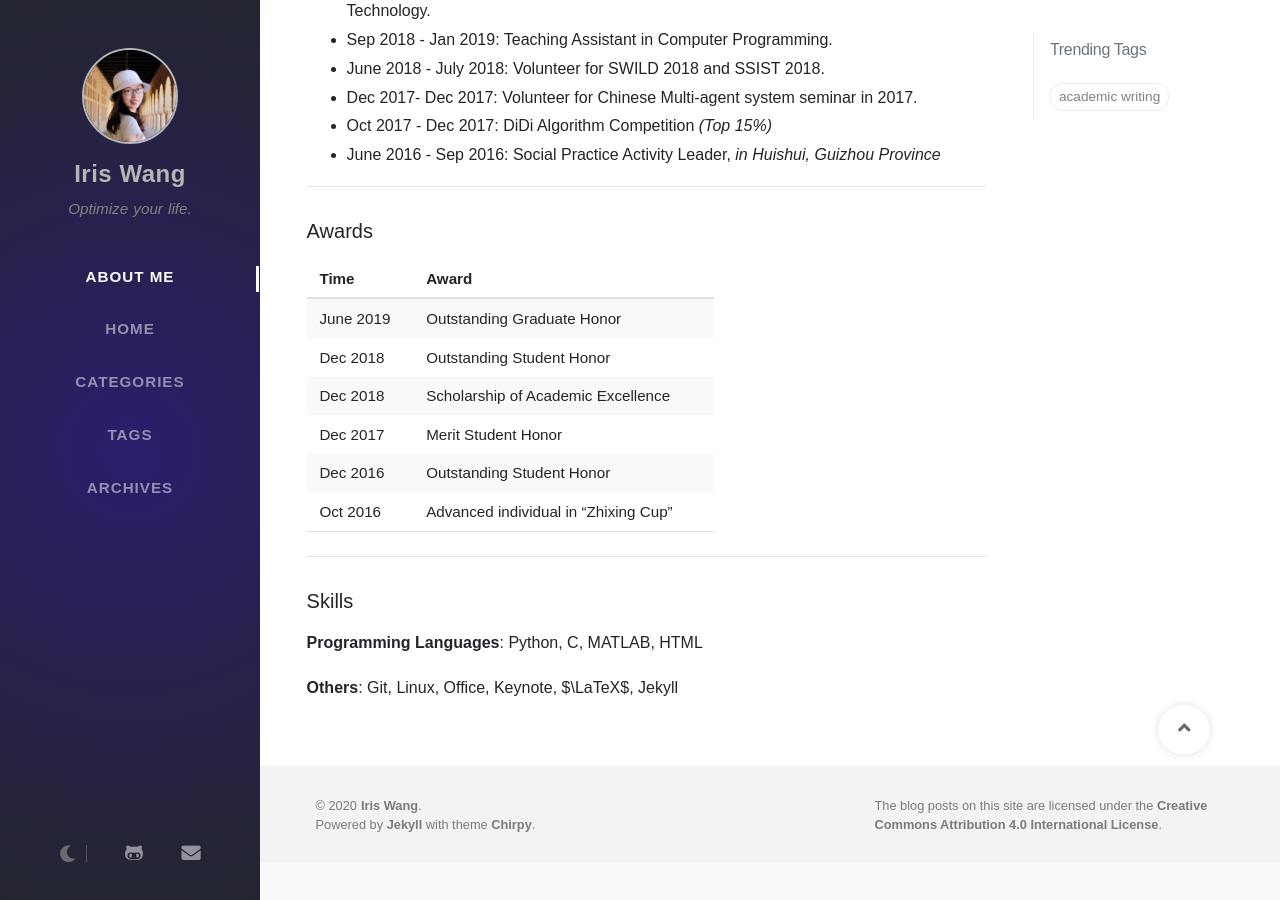
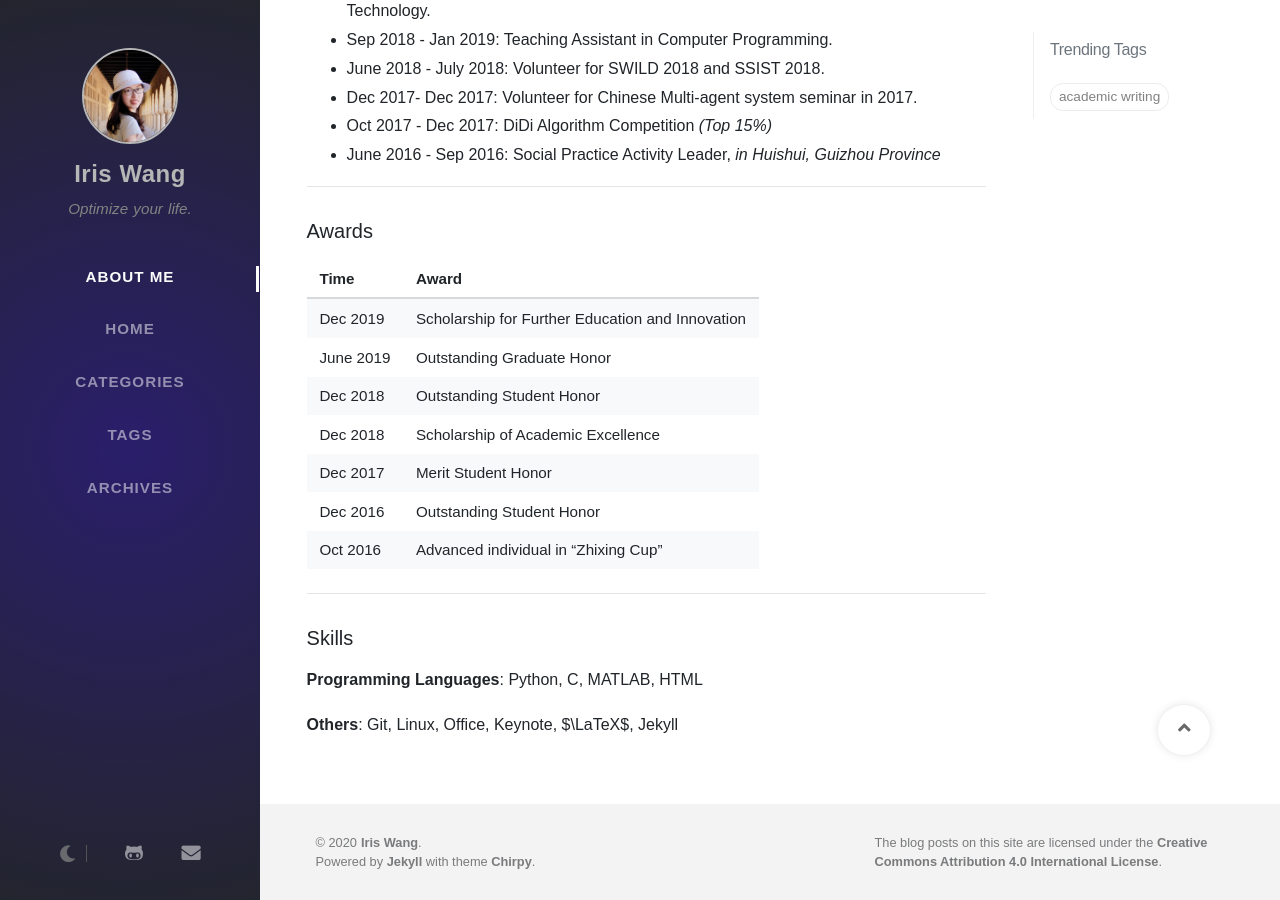
Before and after one commit to IrisWangHe/IrisWangHe.github.io, a Jekyll site: the page built from tabs/about.md, in a window 1280 px wide and 900 px high, scrolled down 1176 px. Built offline with Jekyll 4.4.1, drawn with Linux system fonts in a browser that asks for light colours; nearby versions of some CDN libraries; some web fonts are replaced; comment, search, counter and statistics services are not loaded.

Commit message:
Update about.md

```diff
--- a/tabs/about.md
+++ b/tabs/about.md
@@ -57,14 +57,15 @@ My research interests lie in **optimization, machine learning, and algorithmic g
 
 ### Awards
 
-| Time      | Award                                |
-| --------- | ------------------------------------ |
-| June 2019 | Outstanding Graduate Honor           |
-| Dec 2018  | Outstanding Student Honor            |
-| Dec 2018  | Scholarship of Academic Excellence   |
-| Dec 2017  | Merit Student Honor                  |
-| Dec 2016  | Outstanding Student Honor            |
-| Oct 2016  | Advanced individual in "Zhixing Cup" |
+| Time      | Award                                    |
+| --------- | ---------------------------------------- |
+| Dec 2019  | Scholarship for Further Education and Innovation |
+| June 2019 | Outstanding Graduate Honor               |
+| Dec 2018  | Outstanding Student Honor                |
+| Dec 2018  | Scholarship of Academic Excellence       |
+| Dec 2017  | Merit Student Honor                      |
+| Dec 2016  | Outstanding Student Honor                |
+| Oct 2016  | Advanced individual in "Zhixing Cup"     |
 
 
 
```
